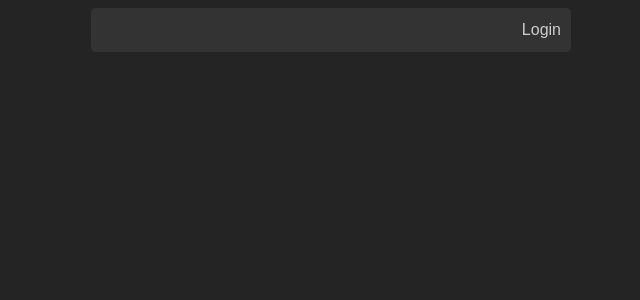
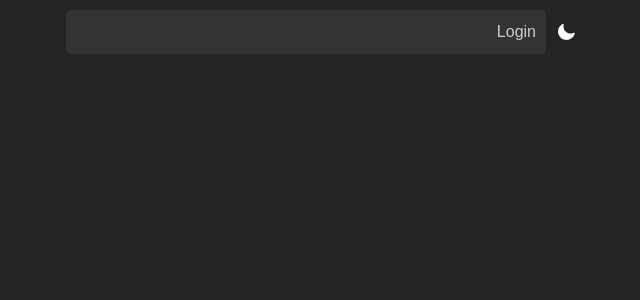
Before and after one commit to amit-goswami/dsa-react, a React (Vite) app: page / in a window 1280 px wide. Shown: the top 300 px of the page, without its empty margins (309-949 px from the left). Built offline with nearby package versions, Linux system fonts and the light colour scheme.

Commit message:
add: theme provider

```diff
--- a/package.json
+++ b/package.json
@@ -10,6 +10,7 @@
     "preview": "vite preview"
   },
   "dependencies": {
+    "@heroicons/react": "^2.1.1",
     "react": "^18.2.0",
     "react-dom": "^18.2.0",
     "react-hot-toast": "^2.4.1",
--- a/src/components/NavBar.tsx
+++ b/src/components/NavBar.tsx
@@ -1,12 +1,22 @@
 import { UserAuth } from "../contexts/AuthContext";
+import { useTheme } from "../contexts/ThemeContext";
+import { MoonIcon, SunIcon } from "@heroicons/react/20/solid";
 
 const NavBar = () => {
   const { user, signIn, logOut } = UserAuth();
+  const { theme, toggleTheme } = useTheme();
   return (
-    <nav>
-      {user && <button onClick={() => logOut()}>Logout</button>}
-      {!user && <button onClick={() => signIn()}>Login</button>}
-    </nav>
+    <section className="flex">
+      <nav>
+        <div>
+          {user && <button onClick={() => logOut()}>Logout</button>}
+          {!user && <button onClick={() => signIn()}>Login</button>}
+        </div>
+      </nav>
+      <div className="logo" onClick={() => toggleTheme()}>
+        {theme === "light" ? <SunIcon /> : <MoonIcon />}
+      </div>
+    </section>
   );
 };
 
--- /dev/null
+++ b/src/contexts/ThemeContext.tsx
@@ -0,0 +1,34 @@
+import React from "react";
+
+interface IThemeContext {
+  theme: string;
+  toggleTheme: () => void;
+}
+
+const ThemeContext = React.createContext<IThemeContext>({
+  theme: "light",
+  toggleTheme: () => {},
+});
+
+export const ThemeProvider = ({ children }: { children: React.ReactNode }) => {
+  const [theme, setTheme] = React.useState("dark");
+
+  React.useEffect(() => {
+    document.body.classList.remove("light-theme", "dark-theme");
+    document.body.classList.add(`${theme}-theme`);
+  }, [theme]);
+
+  const toggleTheme = () => {
+    setTheme((prevTheme) => (prevTheme === "light" ? "dark" : "light"));
+  };
+
+  return (
+    <ThemeContext.Provider value={{ theme, toggleTheme }}>
+      {children}
+    </ThemeContext.Provider>
+  );
+};
+
+export const useTheme = () => {
+  return React.useContext(ThemeContext);
+};
--- a/src/index.css
+++ b/src/index.css
@@ -1,11 +1,27 @@
 :root {
-  background-color: #242424;
-  color: #fff;
+  --background-color: #242424;
+  --text-color: #fff;
+  --button-background: #333333;
+  --button-text: #ccc;
+  --border-color: #333333;
+}
+
+.light-theme {
+  --background-color: #f0f0f0;
+  --text-color: #000;
+  --button-background: #ccc;
+  --button-text: #333;
+  --border-color: #ccc;
+}
+
+body {
+  background-color: var(--background-color);
+  color: var(--text-color);
   font-family: "Roboto", sans-serif;
   font-size: 16px;
   line-height: 1.5;
   margin: 0;
-  padding: 0;
+  padding: 10px;
   display: flex;
   justify-content: center;
 }
@@ -14,7 +30,7 @@ nav {
   display: flex;
   justify-content: flex-end;
   width: 60vh;
-  background-color: #333333;
+  background-color: var(--button-background);
   border-radius: 5px;
 }
 
@@ -24,8 +40,8 @@ button {
   padding: 10px;
   border: none;
   border-radius: 5px;
-  background-color: #333333;
-  color: #ccc;
+  background-color: var(--button-background);
+  color: var(--button-text);
   cursor: pointer;
 }
 
@@ -34,33 +50,19 @@ button:disabled {
   cursor: not-allowed;
 }
 
-select {
-  font-size: 16px;
-  line-height: 1.5;
-  padding: 10px;
-  border: 1px solid #333333;
-  border-radius: 5px;
-  background-color: #333333;
-  color: #ccc;
-  width: 100%;
-}
-
+select,
 input {
   font-size: 16px;
   line-height: 1.5;
   padding: 10px;
-  border: 1px solid #333333;
+  border: 1px solid var(--border-color);
   border-radius: 5px;
-  background-color: #333333;
-  color: #ccc;
+  background-color: var(--button-background);
+  color: var(--button-text);
   width: 100%;
 }
 
-.app__options {
-  display: flex;
-  gap: 20px;
-}
-
+.app__options,
 .app__input {
   display: flex;
   gap: 20px;
@@ -94,16 +96,16 @@ input {
   font-family: Arial, sans-serif;
   font-size: 16px;
   font-weight: 400;
-  border: 1px solid #333333;
-  background-color: #333333;
-  color: #ccc;
+  border: 1px solid var(--border-color);
+  background-color: var(--background-color);
+  color: var(--text-color);
   border-radius: 5px;
   resize: vertical;
   overflow: auto;
 }
 
 p {
-  color: #ccc;
+  color: var(--button-text);
   margin: 0;
 }
 
@@ -122,3 +124,17 @@ p {
   height: 100vh;
   width: 100vw;
 }
+
+.logo {
+  width: 20px;
+  height: 20px;
+  margin-right: 10px;
+  padding: 10px;
+  cursor: pointer;
+}
+
+.flex {
+  display: flex;
+  align-items: center;
+  justify-content: center;
+}
--- a/src/main.tsx
+++ b/src/main.tsx
@@ -1,15 +1,18 @@
+import "./index.css";
 import React from "react";
 import ReactDOM from "react-dom/client";
 import App from "./App.tsx";
-import "./index.css";
 import { Toaster } from "react-hot-toast";
 import { AuthContextProvider } from "./contexts/AuthContext.tsx";
+import { ThemeProvider } from "./contexts/ThemeContext.tsx";
 
 ReactDOM.createRoot(document.getElementById("root")!).render(
   <React.StrictMode>
-    <AuthContextProvider>
-      <App />
-    </AuthContextProvider>
+    <ThemeProvider>
+      <AuthContextProvider>
+        <App />
+      </AuthContextProvider>
+    </ThemeProvider>
     <Toaster position="top-center" />
   </React.StrictMode>
 );
```
Also changed, not shown: 1 other file (tests, documents, lock files or other folders).
